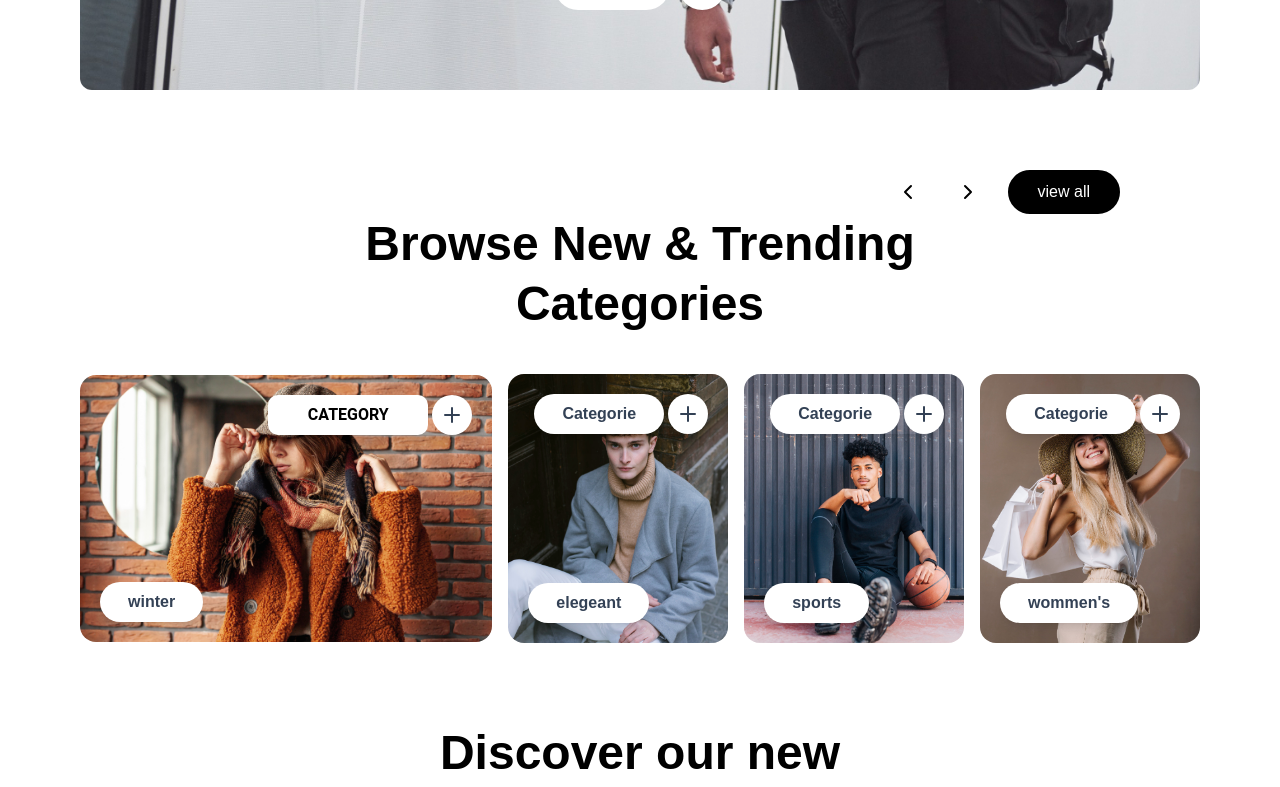
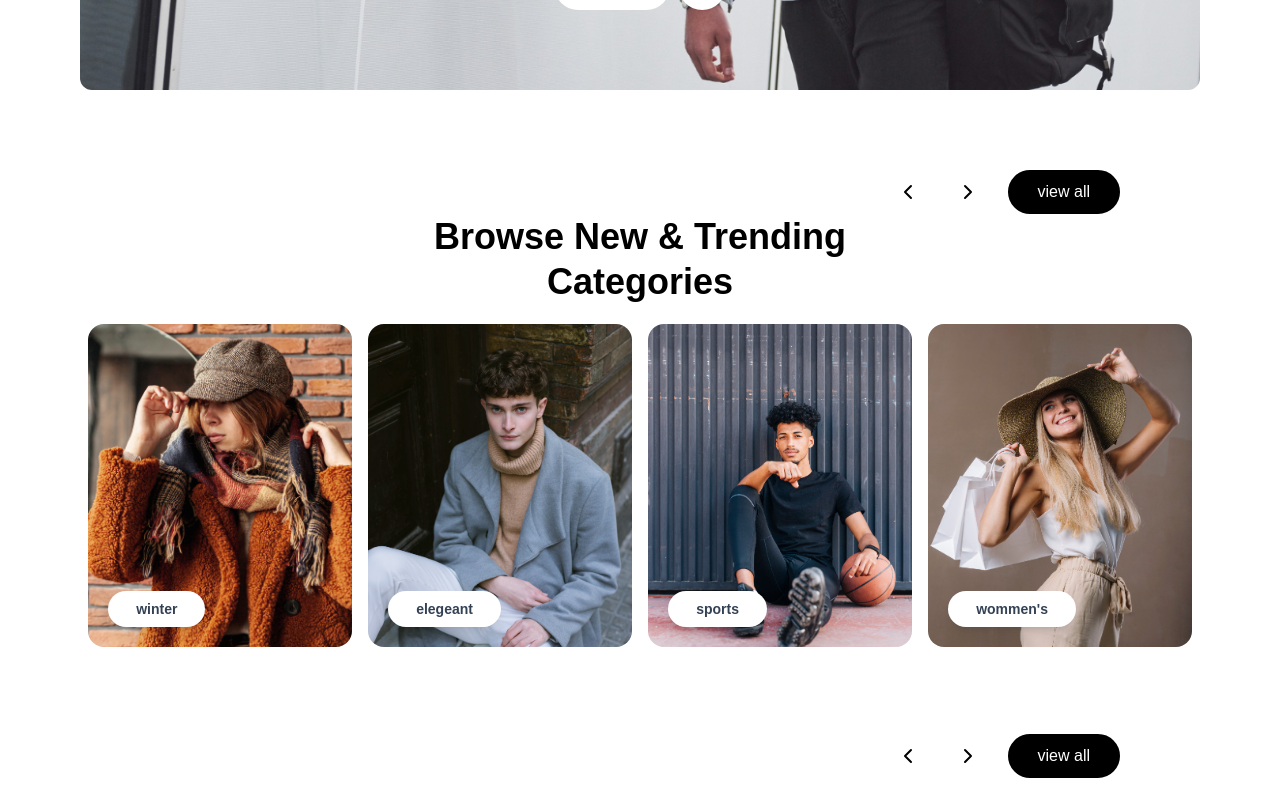
Before and after one commit to rachidfrex/OffBlog, a React (Vite) app: page / in a window 1280 px wide. Shown: the part 720-1507 px from the top of the page. Built offline with nearby package versions, Linux system fonts and the light colour scheme; no server answers.

Commit message:
Refactor tableofCentent.jsx, categories.jsx, home.jsx, package.json, App.css, blog.jsx, and blogSkeleton.jsx components

```diff
--- a/package.json
+++ b/package.json
@@ -21,13 +21,16 @@
     "@flaticon/flaticon-uicons": "^3.2.1",
     "@material-tailwind/react": "^2.1.9",
     "axios": "^1.6.8",
+    "embla-carousel-react": "^8.0.2",
     "gsap": "^3.12.5",
     "lucide-react": "^0.365.0",
     "qs": "^6.12.1",
     "react": "^18.2.0",
     "react-dom": "^18.2.0",
     "react-hot-toast": "^2.4.1",
-    "react-router-dom": "^6.22.3"
+    "react-router-dom": "^6.22.3",
+    "react-slick": "^0.30.2",
+    "slick-carousel": "^1.8.1"
   },
   "devDependencies": {
     "@tailwindcss/forms": "^0.5.7",
--- a/src/App.css
+++ b/src/App.css
@@ -186,3 +186,39 @@
    border-left:2px solid gray;
     border-top:2px solid gray;
 }
+
+/* slider category style */
+.embla {
+    margin: auto;
+    --slide-height: 5rem;
+    --slide-spacing: 1rem;
+    --slide-size: 20%;
+  }
+  .embla__viewport {
+    overflow: hidden;
+  }
+  .embla__container {
+    display: flex;
+    backface-visibility: hidden;
+    display: flex;
+    touch-action: pan-y;
+    margin-left: calc(var(--slide-spacing) * -1);
+  }
+  .embla__slide {
+    background-color: aqua;
+    flex: 2 2 var(--slide-size);
+    min-width: 0;
+    margin: 2px;
+    padding-right: var(--slide-spacing);
+    padding-left: var(--slide-spacing);
+  }
+  .embla__slide__number {
+    box-shadow: inset 0 0 0 0.2rem var(--detail-medium-contrast);
+    border-radius: 1.8rem;
+    font-size: 4rem;
+    font-weight: 600;
+    display: flex;
+    align-items: center;
+    justify-content: center;
+    height: var(--slide-height);
+  }
--- a/src/components/blogSkeleton.jsx
+++ b/src/components/blogSkeleton.jsx
@@ -1,19 +1,28 @@
 export default function BlogSkeleton() {
     return (
-      <div className="animate-pulse flex  flex-col gap-4 justify-start items-center py-5  w-full">
-        <div className=" bg-neutral-300 h-7 aspect-video  rounded-md w-[500px]   "></div>
-        <div className=" bg-neutral-300 h-7 aspect-video  rounded-md w-[400px] mb-5 "></div>
-        <div className=" bg-neutral-300 h-3 aspect-video  rounded-md w-[200px] my-3"></div>
-        <div className=" bg-neutral-300 h-[480px] max-w-[1000px]    w-full rounded-xl  aspect-video "></div>
+      <div className="animate-pulse flex px-5 flex-col gap-4 justify-start items-center py-5  w-full">
+        <div className=" bg-neutral-300 h-7 aspect-video  rounded-full w-20 md:w-w0   "></div>
+        <div className=" bg-neutral-300 h-7 aspect-video  rounded-md  w-full md:w-[400px] mb-5 "></div>
+        <div className=" bg-neutral-300 h-3 aspect-video  rounded-md w-40 md:w-[200px] my-2"></div>
+        <div className=" bg-neutral-300 w-full md:h-[480px] max-w-[1000px]   rounded-xl  aspect-video "></div>
+        {/* table of content */}
+        <div className="flex flex-col lg:grid lg:grid-cols-12  justify-start w-full   px-5  py-10">
+        <div className=" col-span-3  lg:col-span-4 bg-neutral-300 h-40  aspect-video  rounded-md max-w-md my-3"></div>
+        <div className=" col-span-9 lg:col-span-8 ">
+          <div className="bg-neutral-300 h-3  aspect-video  rounded-md w-full  my-3"></div>
+          <div className="bg-neutral-300 h-3  aspect-video  rounded-md w-full  my-3"></div>
+          <div className="bg-neutral-300 h-3  aspect-video  rounded-md w-full  my-3"></div>
+          <div className="bg-neutral-300 h-3  aspect-video  rounded-md w-full  my-3"></div>
+          <div className="bg-neutral-300 h-3  aspect-video  rounded-md w-full  my-3"></div>
+          <div className="bg-neutral-300 h-3  aspect-video  rounded-md w-full  my-3"></div>
+          <div className="bg-neutral-300 h-3  aspect-video  rounded-md w-full  my-3"></div>
 
 
-{/*
-        <div className="flex flex-col w-full gap-2">
-          <div className=" bg-neutral-300  h-2 rounded-sm aspect-video w-full "></div>
-          <div className=" bg-neutral-300  h-2 rounded-sm aspect-video w-full "></div>
+
+        </div>
         </div>
 
-        <div className=" bg-neutral-300  h-4 w-20 rounded-sm aspect-video flex justify-start "></div> */}
+
       </div>
     );
   }
--- /dev/null
+++ b/src/components/my-ui/catego.jsx
@@ -0,0 +1,23 @@
+import React from 'react'
+import useEmblaCarousel from 'embla-carousel-react'
+
+const Catego = (props) => {
+  const { slides, options } = props
+  const [emblaRef] = useEmblaCarousel(options)
+
+  return (
+    <section className="embla  w-full">
+      <div className="embla__viewport" ref={emblaRef}>
+        <div className="embla__container  ">
+          {slides.map((index) => (
+            <div className="embla__slide " key={index}>
+              <div className="embla__slide__number">{index + 1}</div>
+            </div>
+          ))}
+        </div>
+      </div>
+    </section>
+  )
+}
+
+export default Catego
--- /dev/null
+++ b/src/components/my-ui/slidCategoris.jsx
@@ -0,0 +1,124 @@
+import React, { Component } from "react";
+import Slider from "react-slick";
+import "slick-carousel/slick/slick.css";
+import "slick-carousel/slick/slick-theme.css";
+import { ChevronLeft } from "lucide-react";
+import { ChevronRight } from "lucide-react";
+import collection1 from "../../assets/images/collection1.jpg";
+import collection2 from "../../assets/images/collection2.jpg";
+import collection3 from "../../assets/images/collection3.jpg";
+import collection4 from "../../assets/images/collection4.jpg";
+import { Plus } from "lucide-react";
+
+function SlidCategoris() {
+  var settings = {
+
+    dots: false,
+    infinite: true,
+    loop: true,
+    speed: 500,
+    slidesToShow: 4,
+    slidesToScroll: 1,
+    swipeToSlide: true,
+
+    responsive: [
+      {
+        breakpoint: 1024,
+        settings: {
+          slidesToShow: 3,
+          slidesToScroll: 1,
+          infinite: true,
+        },
+      },
+      {
+        breakpoint: 600,
+        settings: {
+          slidesToShow: 2,
+          slidesToScroll: 1,
+          initialSlide: 1,
+        },
+      },
+      {
+        breakpoint: 480,
+        settings: {
+          slidesToShow: 1,
+          slidesToScroll: 1,
+        },
+      },
+    ],
+
+  };
+  const collections = [
+    {
+        id: 0,
+        image: collection1,
+        type: "winter",
+    },
+    {
+      id: 1,
+      image: collection2,
+      type: "elegeant",
+    },
+    {
+      id: 2,
+      image: collection3,
+      type: "sports",
+    },
+    {
+      id: 3,
+      image: collection4,
+      type: "wommen's",
+    },
+   ]
+  return (
+    <div className=" mt-10 mx-5 md:mx-10 lg:mx-20 max-w-[1600px] relative overflow-hidden ">
+      <div className="flex gap-5  justify-end  items-center w-full px-20 mt-10 ">
+        <button className="text-black bg-white rounded-full p-2  hover:-translate-x-1 transition duration-300 ease-in-out ">
+          <ChevronLeft />
+        </button>
+        <button className="text-black bg-white rounded-full p-2 hover:translate-x-1 transition duration-300 ease-in-out">
+          <ChevronRight />
+        </button>
+        <button className="bg-black  text-white text-md px-7 py-2 rounded-full  border-2 border-black hover:bg-white hover:text-black transform duration-200 ease-in-out">
+          view all
+        </button>
+      </div>
+      <div className="flex gap-5 justify-center items-center">
+        <h1 className="text-4xl font-semibold text-black leading-tight text-center ">
+        Browse  New & Trending <br />  Categories
+        </h1>
+      </div>
+
+        {/* this is the cards  */}
+        <div className="  flex justify-start items-center gap-4  overflow-hidden ">
+          <div className="w-full h-fit  mt-5 flex flex-col  ">
+          <Slider {...settings}>
+            {
+              collections.map((collection) => (
+                <div className="relative px-2 ">
+                <img
+                  className="object-cover  rounded-2xl  aspect-[9/11] h-fit md:w-[260px] lg:w-[280px]  xl:w-[300px] 2xl:w-[320px]"
+                  src={collection.image}
+                  alt="collection1"
+                />
+                <div className="absolute bottom-5 translate-x-5 transform  text-start bg-white p-2 px-7 rounded-full shadow-lg  hover:bg-black hover:text-white transition duration-300 ease-in-out">
+                <p className=" text-sm font-semibold">{collection.type}</p>
+              </div>
+
+
+              </div>
+              ))
+
+            }
+            </Slider>
+
+          </div>
+
+        </div>
+
+      </div>
+
+  );
+}
+
+export default SlidCategoris;
--- a/src/pages/blog.jsx
+++ b/src/pages/blog.jsx
@@ -72,7 +72,7 @@ function Blog() {
   <div className=" w-full ">
      <div className="flex gap-3 justify-center items-center  ">
      {theblog.categories && theblog.categories.slice(0, 3).map((category, index) => (
-      <span key={index}  className="px-5 py-[5px] bg-slate-100 shadow-sm rounded-full">
+      <span key={index}  className="px-5 py-[3px] bg-slate-100 rounded-full">
         {category.name}
       </span>
     ))}
@@ -101,10 +101,10 @@ function Blog() {
     </div>
     {/* this is the blogs content */}
     <div className=" flex flex-col lg:grid lg:grid-cols-12  justify-start w-full  gap-5 px-5 md:px-10 py-10">
-      <div className=" col-span-3  lg:col-span-4">
+      <div className=" col-span-4  lg:col-span-3">
         <TableofCentent content={theblog.content} />
       </div>
-      <div className=" col-span-9 lg:col-span-8 text-justify">
+      <div className=" col-span-8 lg:col-span-8 text-justify">
         {
           JSON.parse(theblog.content).map((item, index) => {
             switch (item.type) {
--- a/src/pages/home.jsx
+++ b/src/pages/home.jsx
@@ -2,12 +2,13 @@ import React from 'react'
 import Carousel from "../components/carousel";
 import Categories from "../components/categories";
 import NewBlogs from "../components/newBlogs";
+import SlidCategoris from "../components/my-ui/slidCategoris";
 import Discount from "../components/discount";
 function Home() {
   return (
     <div>
-
     <Carousel />
+      <SlidCategoris />
       <Categories />
       <NewBlogs />
       <Discount />
```
Also changed, not shown: src/components/footer.jsx (+1 -61 lines), src/components/categories.jsx (line endings or trailing spaces), src/components/tableofCentent.jsx (line endings or trailing spaces), 1 other file (tests, documents, lock files or other folders).
